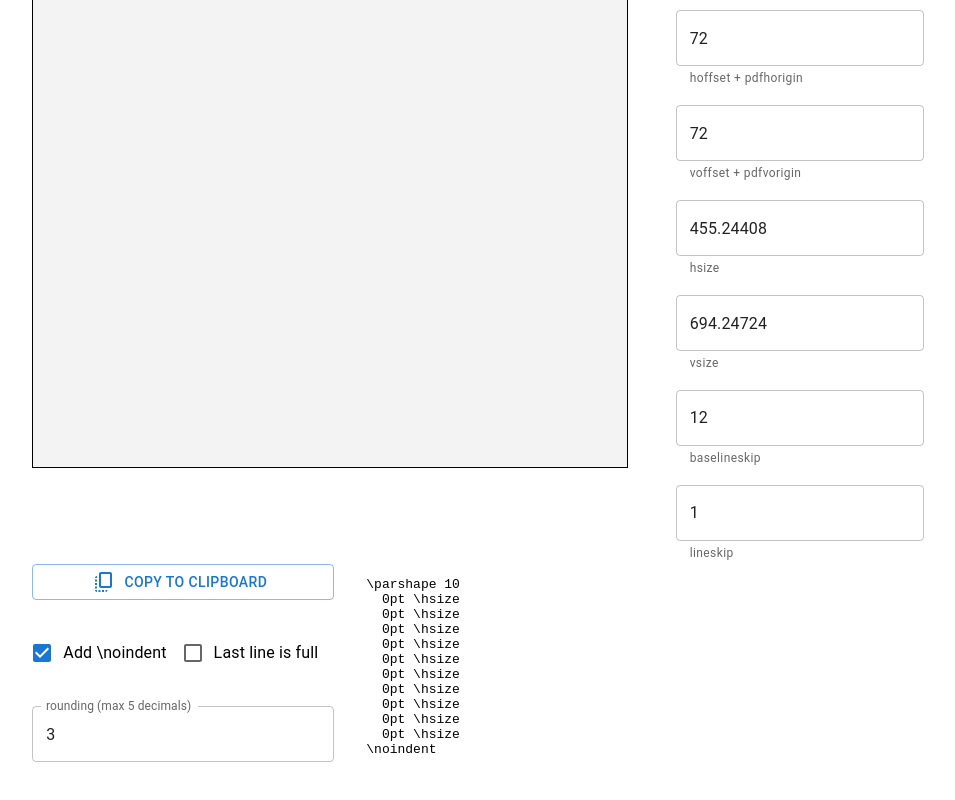
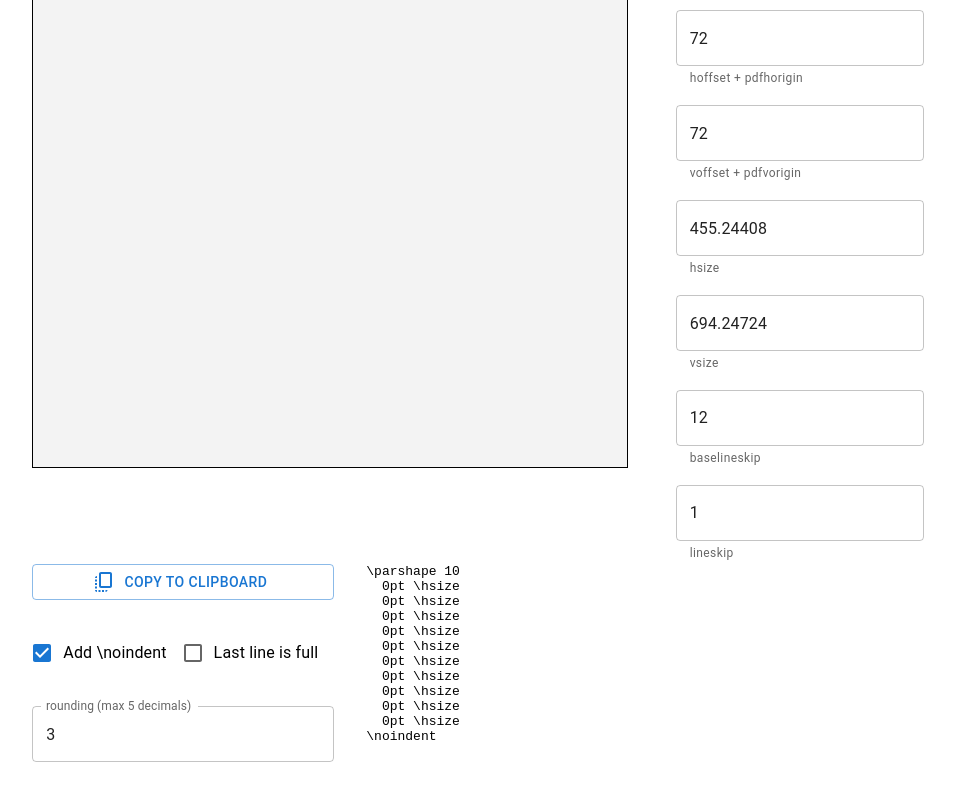
Before and after one commit to tmscer/parshape, a Next.js app: page / in a window 1280 px wide. Shown: the part 570-1370 px from the top of the page, without its empty margins (162-1117 px from the left). Built offline with nearby package versions, Linux system fonts and the light colour scheme.

Commit message:
Remove top margin from output's `<pre>`

```diff
--- a/components/Parshape.js
+++ b/components/Parshape.js
@@ -53,7 +53,7 @@ export default function Parshape({ lines, width }) {
         />
       </Stack>
       <div style={{ width: "200px" }}>
-        <pre>{parshapeWithDetails}</pre>
+        <pre style={{ marginTop: 0 }}>{parshapeWithDetails}</pre>
       </div>
     </Stack>
   );
```
